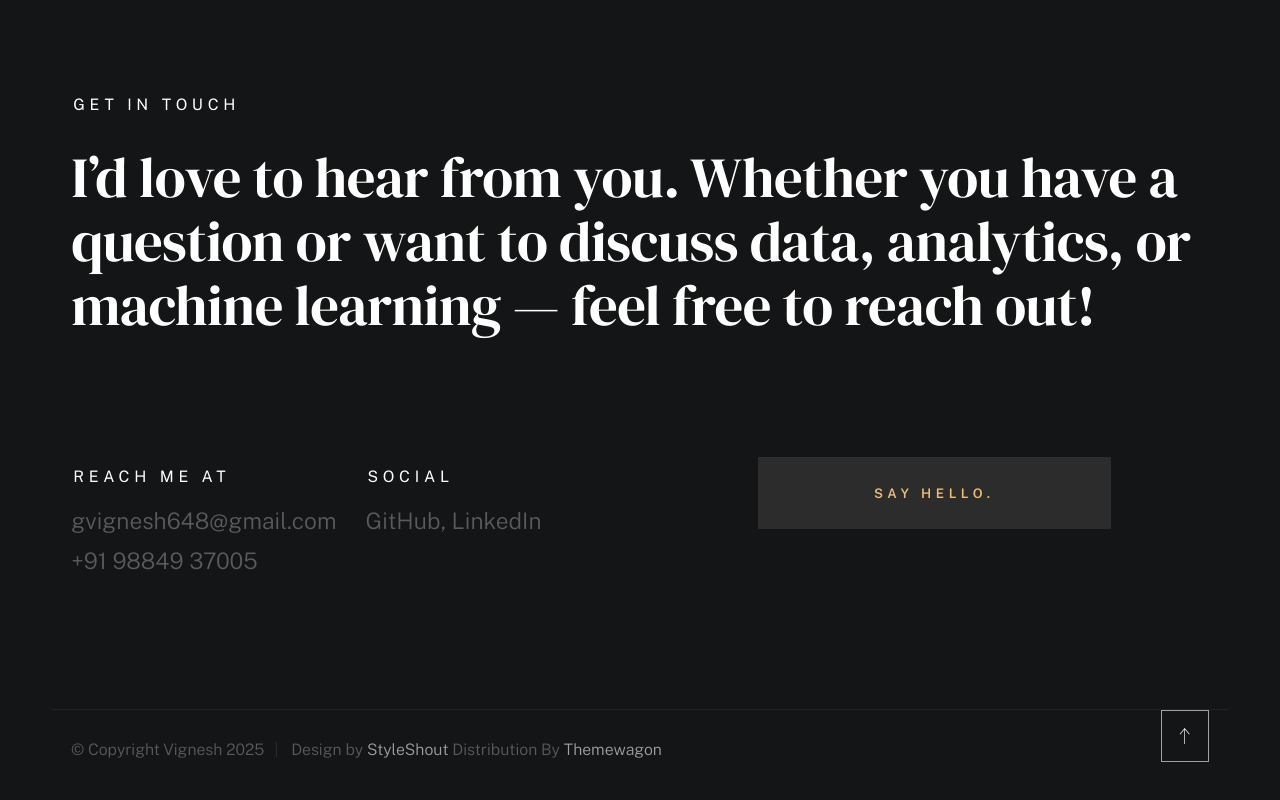
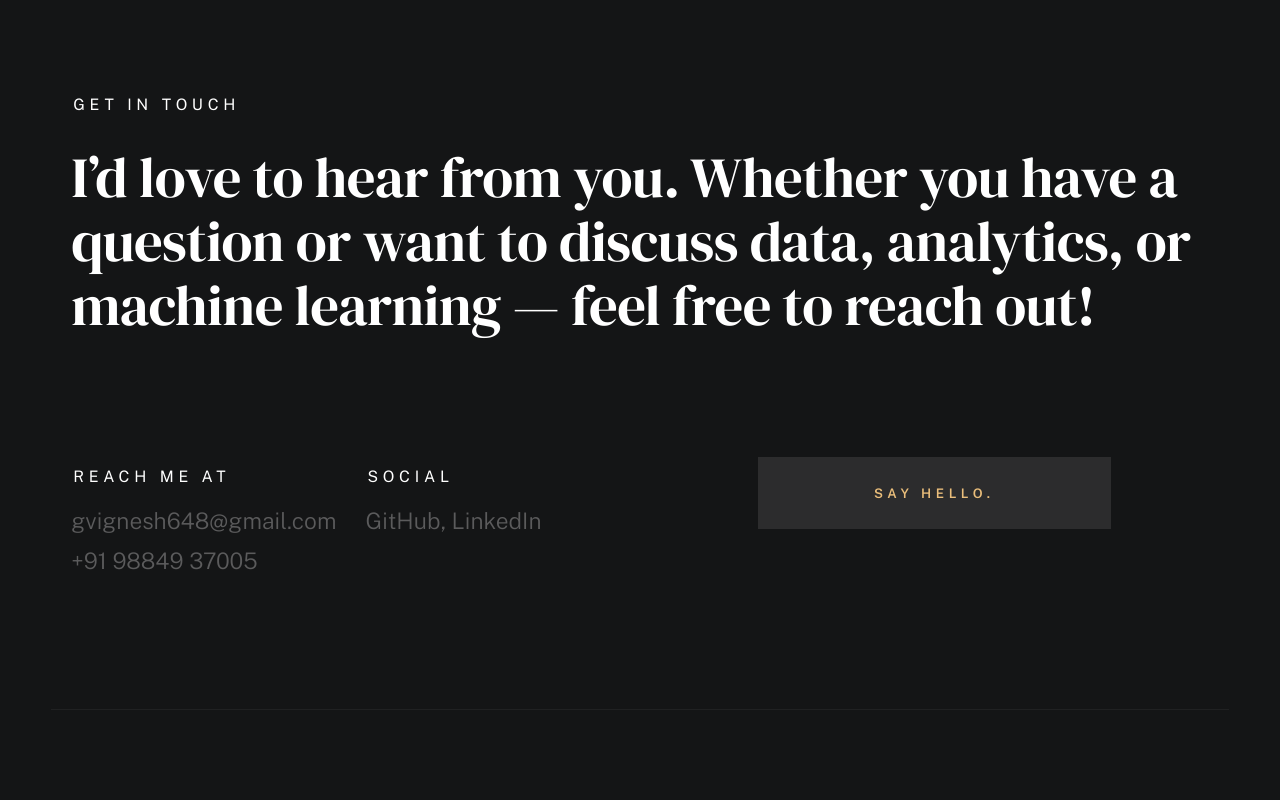
Before and after one commit to Vicky-0588/portfolio, a plain HTML site: page index.html in a window 1280 px wide. Shown: the part 2914-3714 px from the top of the page. Drawn offline with nearby package versions, Linux system fonts and the light colour scheme; a web font is replaced by a local one.

```diff
--- a/index.html
+++ b/index.html
@@ -174,9 +174,9 @@
         </main>
         <footer class="s-footer">
             <div class="row">
-                <div class="column ss-copyright">
-                    <span>© Copyright Vignesh 2025</span>
-                    <span>Design by <a href="https://www.styleshout.com/">StyleShout</a> Distribution By <a href="https://themewagon.com">Themewagon</a></span>
+                <!-- <div class="column ss-copyright"> -->
+                    <!-- <span>© Copyright Vignesh 2025</span> -->
+                    <!-- <span>Design by <a href="https://www.styleshout.com/">StyleShout</a> Distribution By <a href="https://themewagon.com">Themewagon</a></span> -->
                 </div>
                 <div class="ss-go-top">
                     <a class="smoothscroll" title="Back to Top" href="#top">
```
